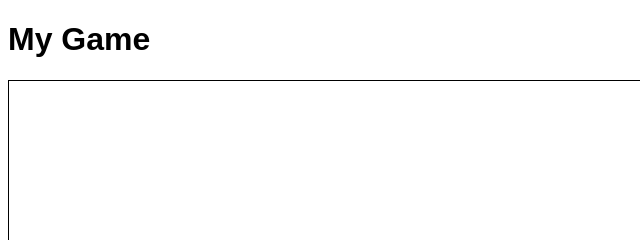
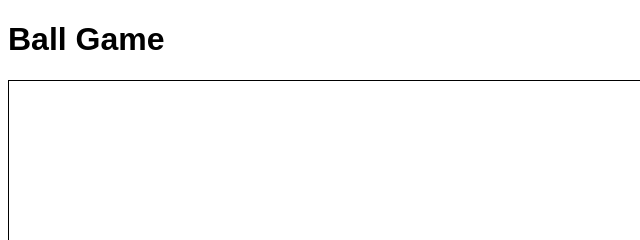
Before and after one commit to ProfessorP1/BallCatchGame, a plain HTML site: page index.html in a window 1280 px wide. Shown: the top 240 px of the page, 0-640 px from the left. Drawn offline with Linux system fonts and the light colour scheme.

Commit message:
Update index.html

```diff
--- a/index.html
+++ b/index.html
@@ -2,12 +2,12 @@
 <html lang="en">
 <head>
   <meta charset="UTF-8">
-  <title>Game</title>
+  <title>Ball Game</title>
   <link rel="stylesheet" href="style.css">
   <script defer src="game.js"></script>
 </head>
 <body>
-  <h1>My Game</h1>
+  <h1>Ball Game</h1>
   <canvas id="gameCanvas" width="800" height="600"></canvas>
   <div id="score">Score: 0</div>
 </body>
```
